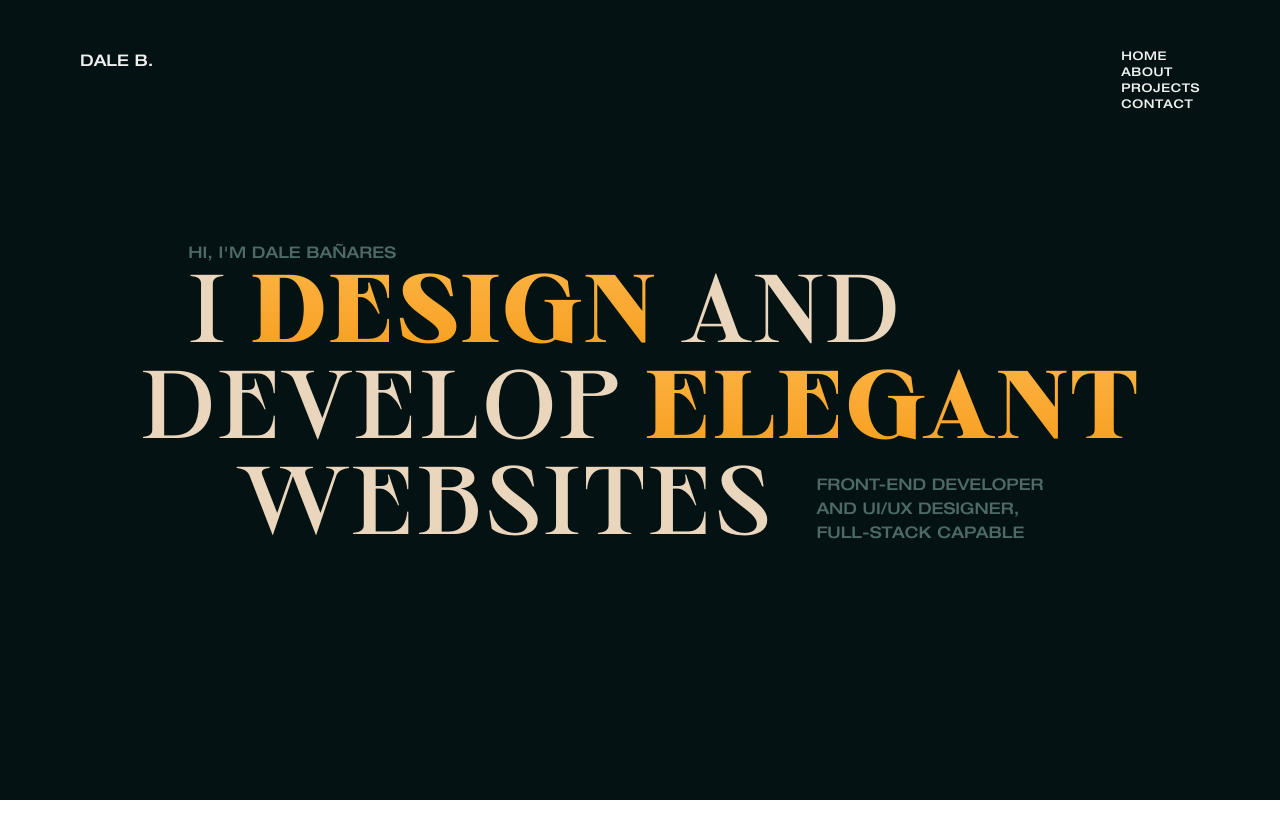
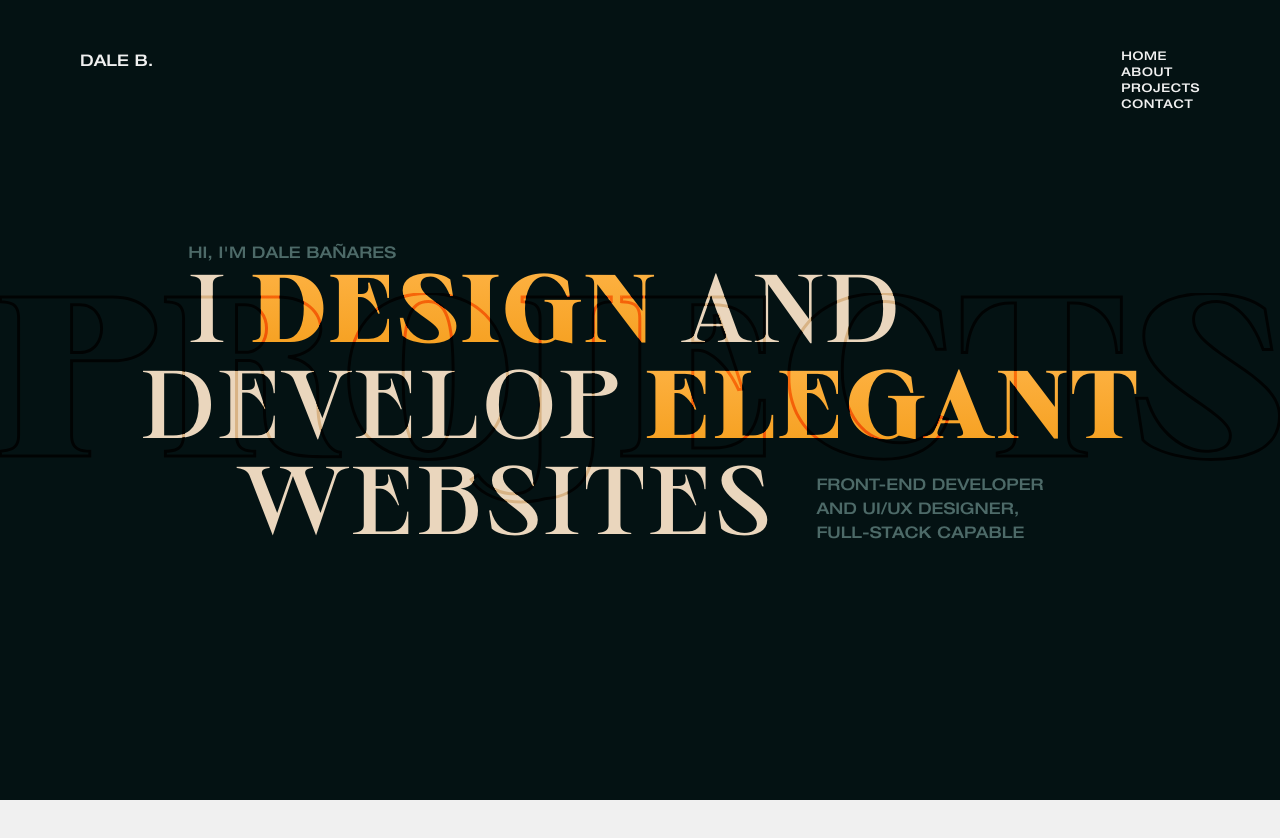
Before and after one commit to hyamero/portfolio-legacy, a Next.js app: page / in a window 1280 px wide. Shown: the top 838 px of the page. Built offline with nearby package versions, Linux system fonts and the light colour scheme.

Commit message:
Initialize projects section

```diff
--- a/components/About.tsx
+++ b/components/About.tsx
@@ -7,7 +7,7 @@ interface EmptyProps {}
 
 export const About: React.FC<EmptyProps> = ({}) => {
   return (
-    <div className="h-screen bg-dark font-helvetica container relative">
+    <div className="h-screen bg-dark font-helvetica container relative overflow-y-hidden">
       <h4 className="text-light text-center pt-20 pb-14 border-b-[1px] border-[#353535] w-[80%] mx-[auto]">
         ABOUT
       </h4>
--- a/components/Heading.tsx
+++ b/components/Heading.tsx
@@ -30,7 +30,7 @@ const Heading: React.FC<HeadingProps> = ({}) => {
         <p className="sub-text mr-auto absolute top-[-1rem] left-[3rem]">
           HI, I'M DALE BAÑARES
         </p>
-        <div className="header-text text-[6rem] inline-block relative">
+        <div className="header-text text-[6rem] inline-block relative z-30">
           &nbsp; I <span>DESIGN</span> AND
           <br /> DEVELOP <span>ELEGANT</span>
           <br />
--- a/components/Layout.tsx
+++ b/components/Layout.tsx
@@ -51,6 +51,8 @@ export const Layout: React.FC<LayoutProps> = ({ children }) => {
       className="fixed top-0 left-0 h-[100%] w-[100%] overflow-hidden"
     >
       <Navbar />
+      <div className="filled-text z-[-1]"></div>
+      <div className="stroke-text z-[1]"></div>
       <main
         ref={scrollContainer}
         className="pointer-events-none max-w-[1920px]"
--- /dev/null
+++ b/components/Projects.tsx
@@ -0,0 +1,14 @@
+import React from "react";
+import filled from "../public/img/PROJECTSfilled.svg";
+import test from "../public/img/daleb.jpg";
+
+interface ProjectsProps {}
+
+export const Projects: React.FC<ProjectsProps> = ({}) => {
+  return (
+    <section className="bg-transparent h-[200vh]">
+      <img src={test.src} alt="Projects text" className="sticky" />
+      <span>lol</span>
+    </section>
+  );
+};
--- a/pages/index.tsx
+++ b/pages/index.tsx
@@ -2,6 +2,7 @@ import type { NextPage } from "next";
 import Head from "next/head";
 import Heading from "../components/Heading";
 import { About } from "../components/About";
+import { Projects } from "../components/Projects";
 
 const Home: NextPage = () => {
   return (
@@ -12,9 +13,10 @@ const Home: NextPage = () => {
         <link rel="icon" href="/favicon.ico" />
       </Head>
 
-      <main>
+      <main className="z-30 relative">
         <Heading />
         <About />
+        <Projects />
       </main>
     </div>
   );
--- a/styles/globals.css
+++ b/styles/globals.css
@@ -32,6 +32,39 @@
   .nav-btns a:hover {
     background-size: 100% 2px;
   }
+
+  .filled-text {
+    position: fixed;
+    top: 0;
+    left: 0;
+    width: 100%;
+    height: 100%;
+
+    background-image: url("../public/img/PROJECTSfilled.svg");
+    background-repeat: no-repeat;
+    background-position: center center;
+    background-size: contain;
+    pointer-events: none;
+  }
+
+  .stroke-text {
+    position: fixed;
+    top: 0;
+    left: 0;
+    width: 100%;
+    height: 100%;
+    mix-blend-mode: overlay;
+
+    background-image: url("../public/img/PROJECTSstroke.svg");
+    background-repeat: no-repeat;
+    background-position: center center;
+    background-size: contain;
+    pointer-events: none;
+  }
+}
+
+body {
+  background: #f0f0f0;
 }
 
 ::selection {
```
Also changed, not shown: public/img/PROJECTSfilled.svg (added), public/img/PROJECTSstroke.svg (added).
